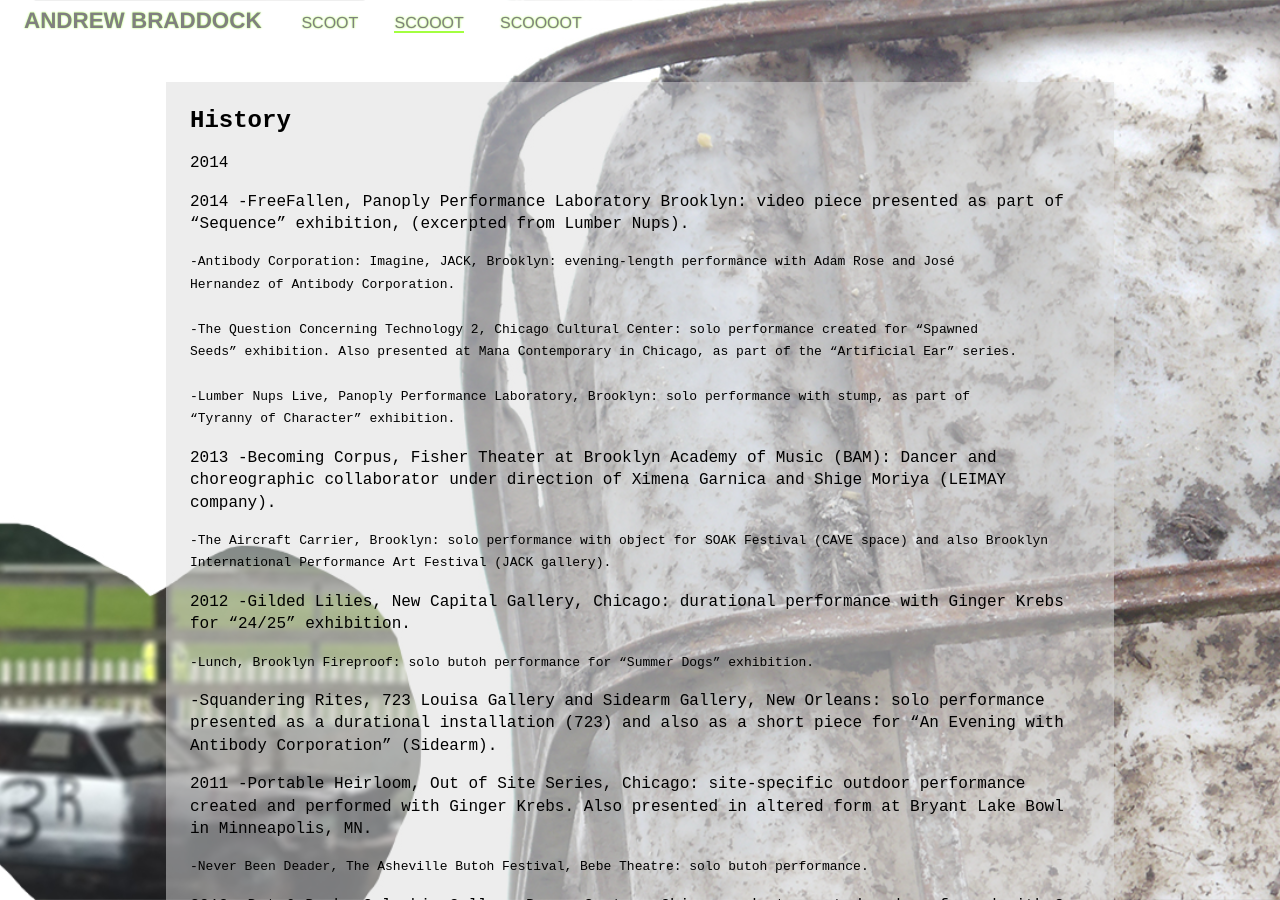
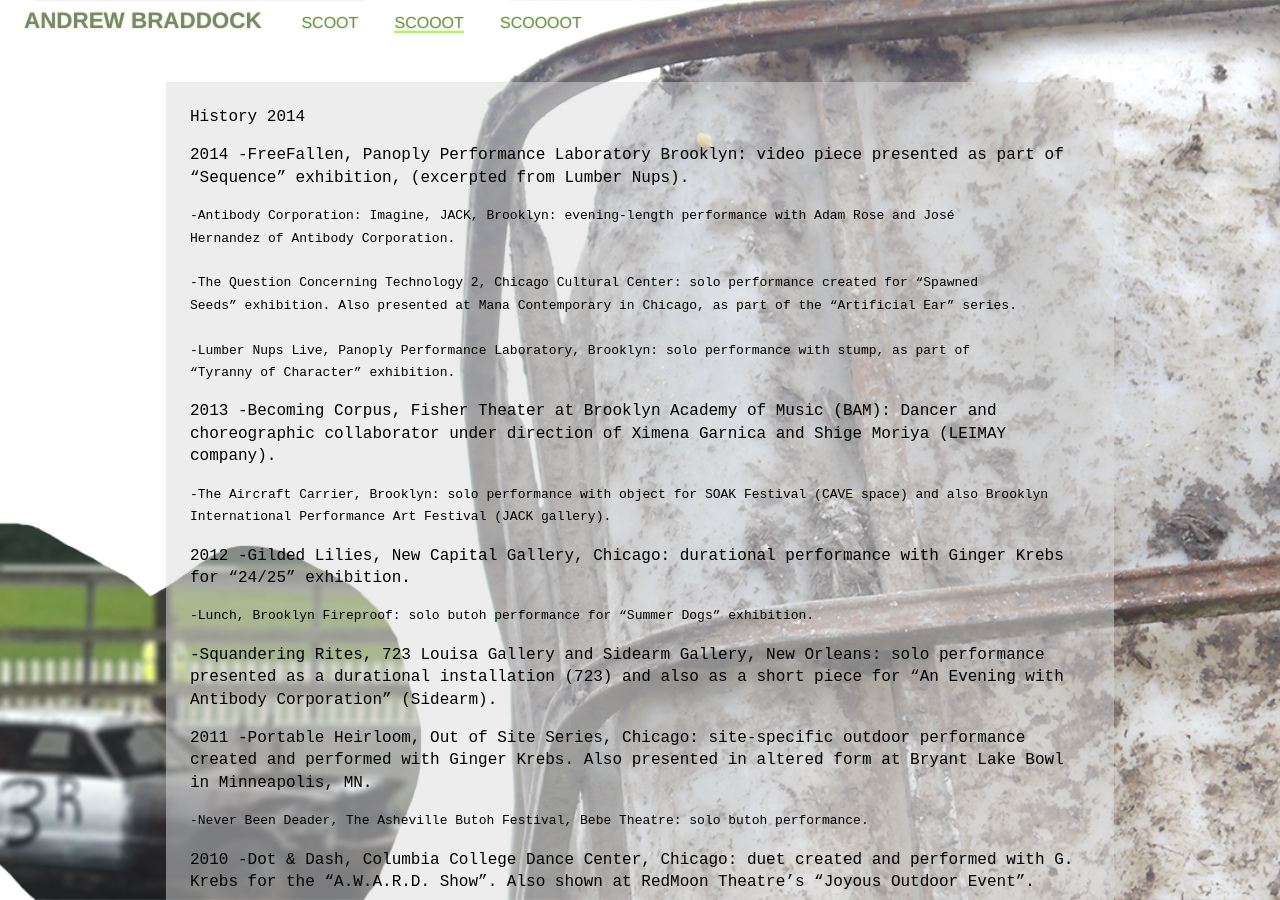
Before and after one commit to scootfence/scootfence.github.io, a Jekyll site: the page built from about.md, in a window 1280 px wide and 900 px high. Built offline with Jekyll 4.4.1, drawn with Linux system fonts in a browser that asks for light colours; Markdown is read by kramdown in place of the engine named in the settings.

```diff
--- a/about.md
+++ b/about.md
@@ -5,7 +5,7 @@ permalink: about/index.html
 ---
 
 
-## History
+History
 2014
 
 2014	-FreeFallen, Panoply Performance Laboratory Brooklyn: video piece presented as part of “Sequence”
```
